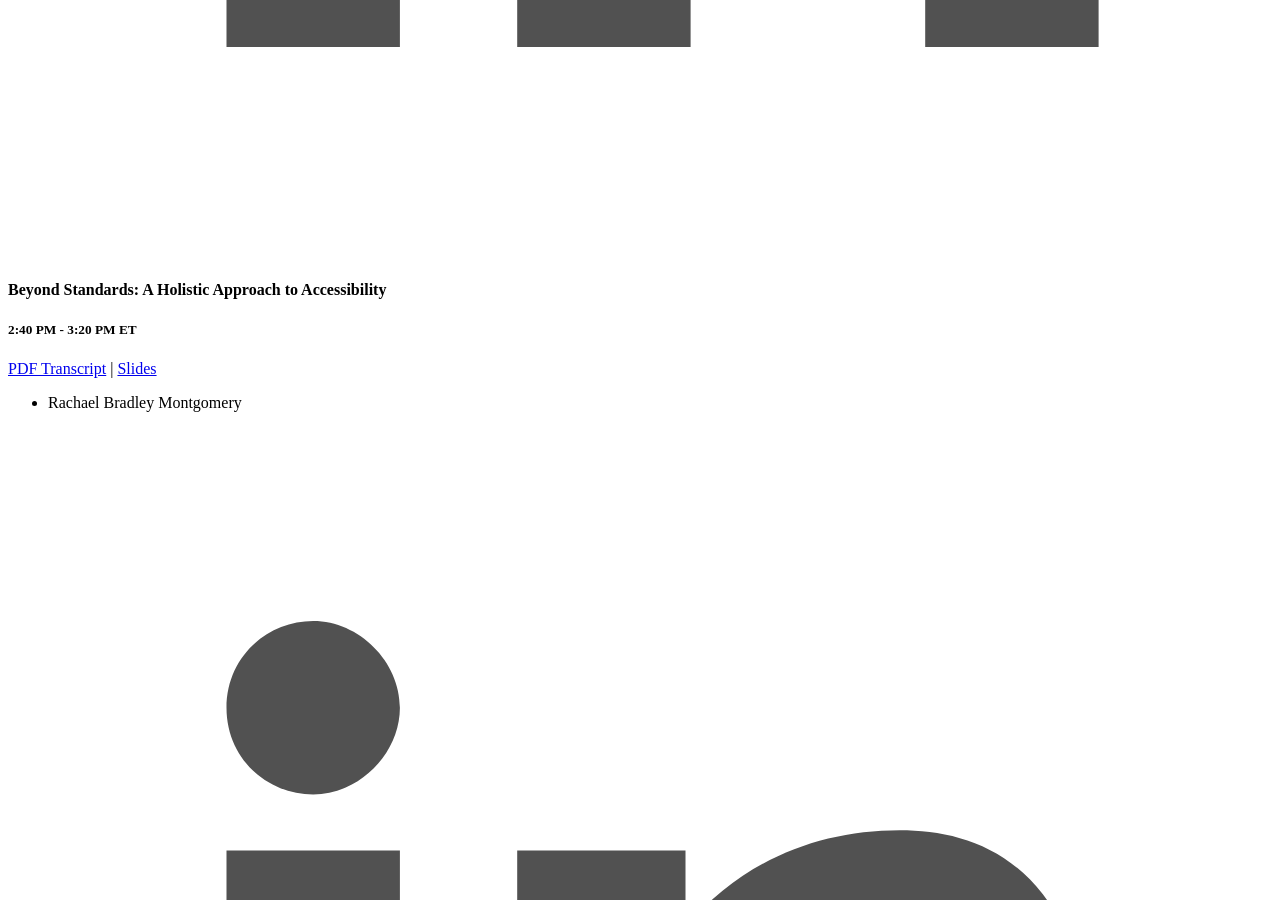
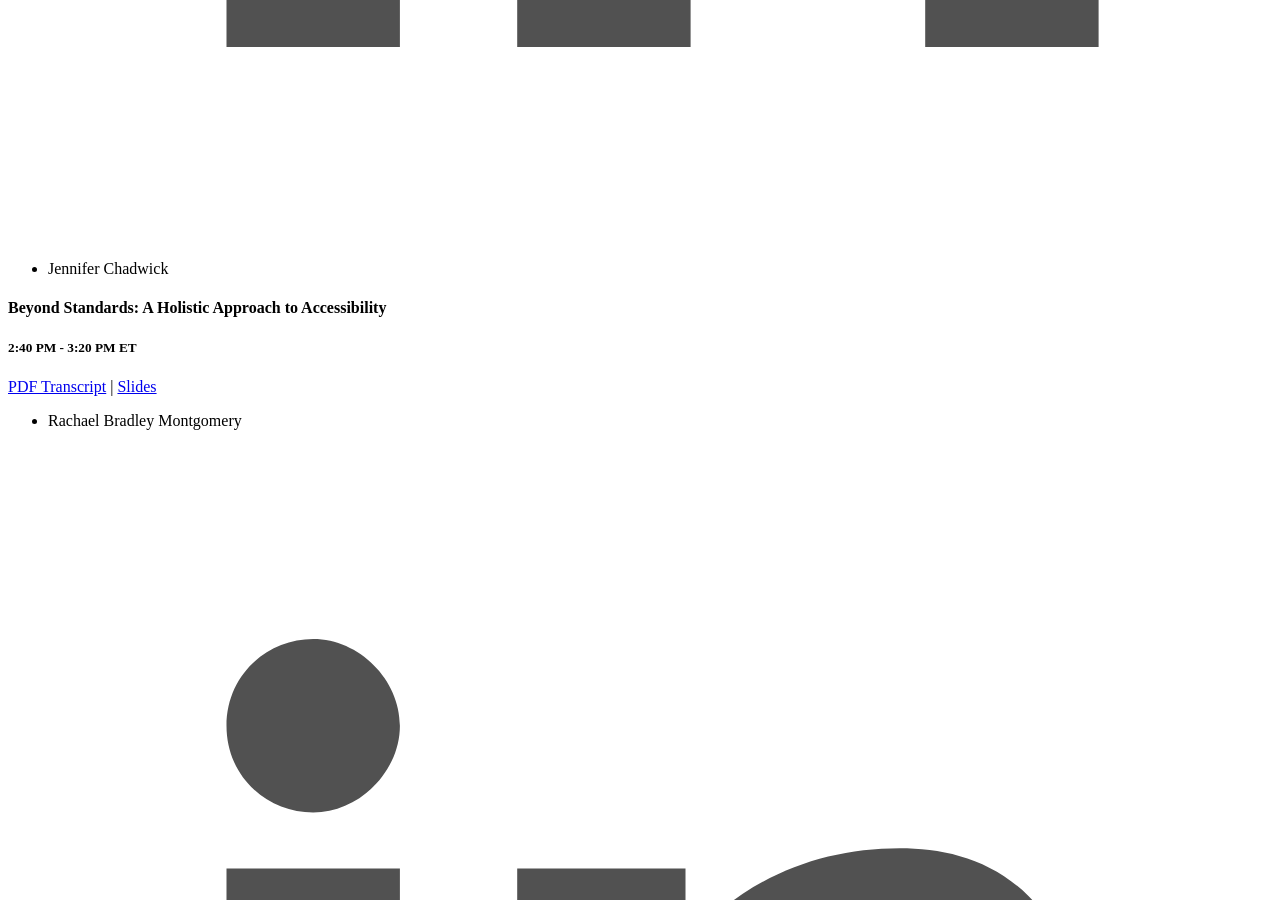
Before and after one commit to chiefkikio/AFutureDate, a Jekyll site: the page built from session_schedule.md, in a window 1280 px wide and 900 px high, scrolled down 65252 px. Built offline with Jekyll 4.4.1, drawn with Linux system fonts in a browser that asks for light colours; Markdown is read by kramdown in place of the engine named in the settings.

Commit message:
feat Add speaker

```diff
--- a/session_schedule.md
+++ b/session_schedule.md
@@ -230,6 +230,7 @@ This <em>live</em> session will be held on a separate <a href="https://youtube.c
 		<li>Deepa Goraya <a href="https://www.linkedin.com/in/deepagoraya/" class="social"><img src="/public/linked-in.svg" alt="Deepa Goraya on LinkedIn"></a></li>
 		<li>Marcie Lipsitt</li>
 		<li>Chris Law <a href="https://www.linkedin.com/in/chris-m-law/" class="social"><img src="/public/linked-in.svg" alt="Chris Law on LinkedIn"></a></li>
+		<li>Jennifer Chadwick</li>
 	</ul>
 </div>
 
```
Also changed, not shown: _posts/2020-04-23-daythree.md (+1 -0 lines).
